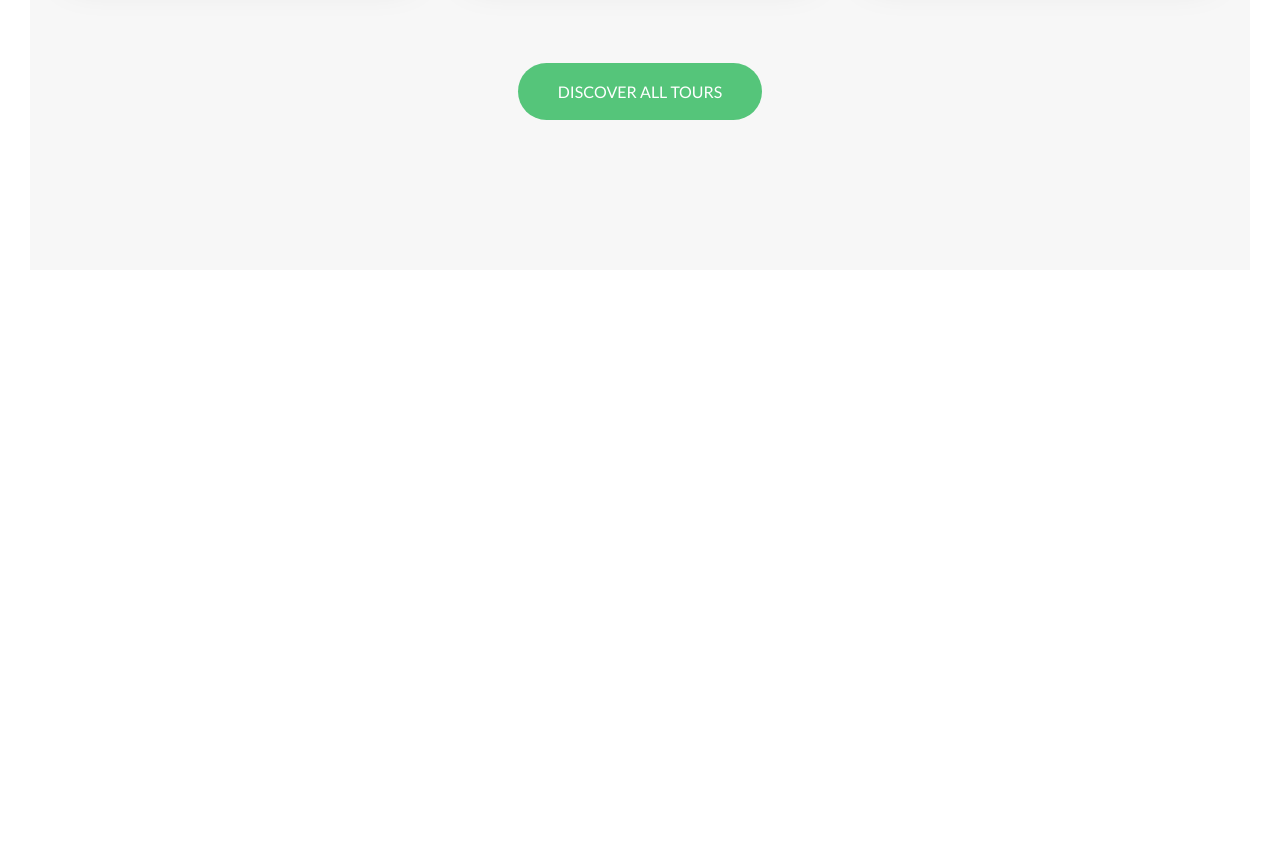
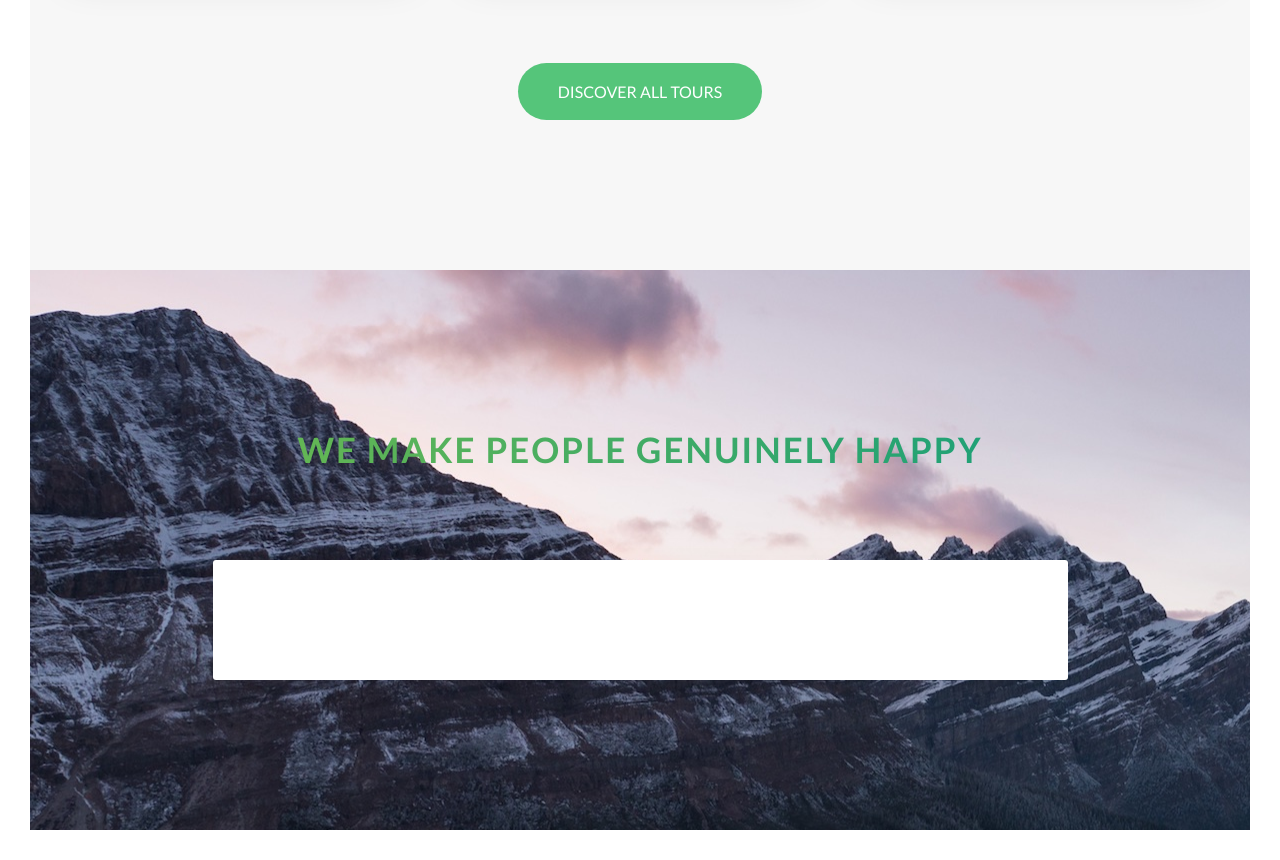
Before and after one commit to Ezzeldien-M-Abdalaziz/Natours, a plain HTML site: page index.html in a window 1280 px wide. Shown: the part 2982-3842 px from the top of the page. Before the commit the page ends 3282 px from the top, so only its background shows below. Drawn offline with Linux system fonts and the light colour scheme.

Commit message:
section-story

```diff
--- /dev/null
+++ b/SCSS/components/story.scss
@@ -0,0 +1,8 @@
+.story{
+    width: 75%;
+    margin: 0 auto;
+    box-shadow: 0 3rem 6rem rgba($color-black , .1);
+    background-color: $color-white;
+    border-radius: 3px;
+    padding: 6rem;
+}
--- a/SCSS/main.scss
+++ b/SCSS/main.scss
@@ -11,6 +11,7 @@
 @import "components/composition";
 @import "components/feature-box";
 @import "components/card";
+@import "components/story";
 
 @import "layout/header";
 @import "layout/grid";
--- a/SCSS/pages/_home.scss
+++ b/SCSS/pages/_home.scss
@@ -27,3 +27,10 @@
     margin-top:-10rem ;
 
 }
+
+.section-stories{
+    padding: 15rem 0;
+    background-image:url(../img/nat-4.jpg);
+
+    // background-color: $color-grey-light-1;
+}
--- a/index.html
+++ b/index.html
@@ -95,7 +95,6 @@
         </section>
 
         <section class="section-tours">
-
             <div class="u-center-text u-margin-bottom-big">
                 <h2 class="heading-secondary">
                     Most popular tours
@@ -207,7 +206,35 @@
             <div class="u-center-text u-margin-top-huge">
                     <a href="#" class="btn btn--green">Discover All Tours</a>
             </div>
+
         </section>
+
+        <!-- section stories -->
+        <section class="section-stories">
+
+            <div class="u-center-text u-margin-bottom-big">
+                <h2 class="heading-secondary">
+                    We Make people genuinely happy
+                </h2>
+            </div>
+
+            <div class="row">
+                <div class="story">
+                    <div class="stories story--1">
+
+                    </div>
+                    <div class="stories story--2">
+
+                    </div>
+                    <div class="stories story--3">
+
+                    </div>
+                    <div class="stories story--4">
+
+                    </div>
+                </div>
+            </div>
+                </section>
 
 
     </main>
```
Also changed, not shown: css/components/story.css (added), css/main.css.
